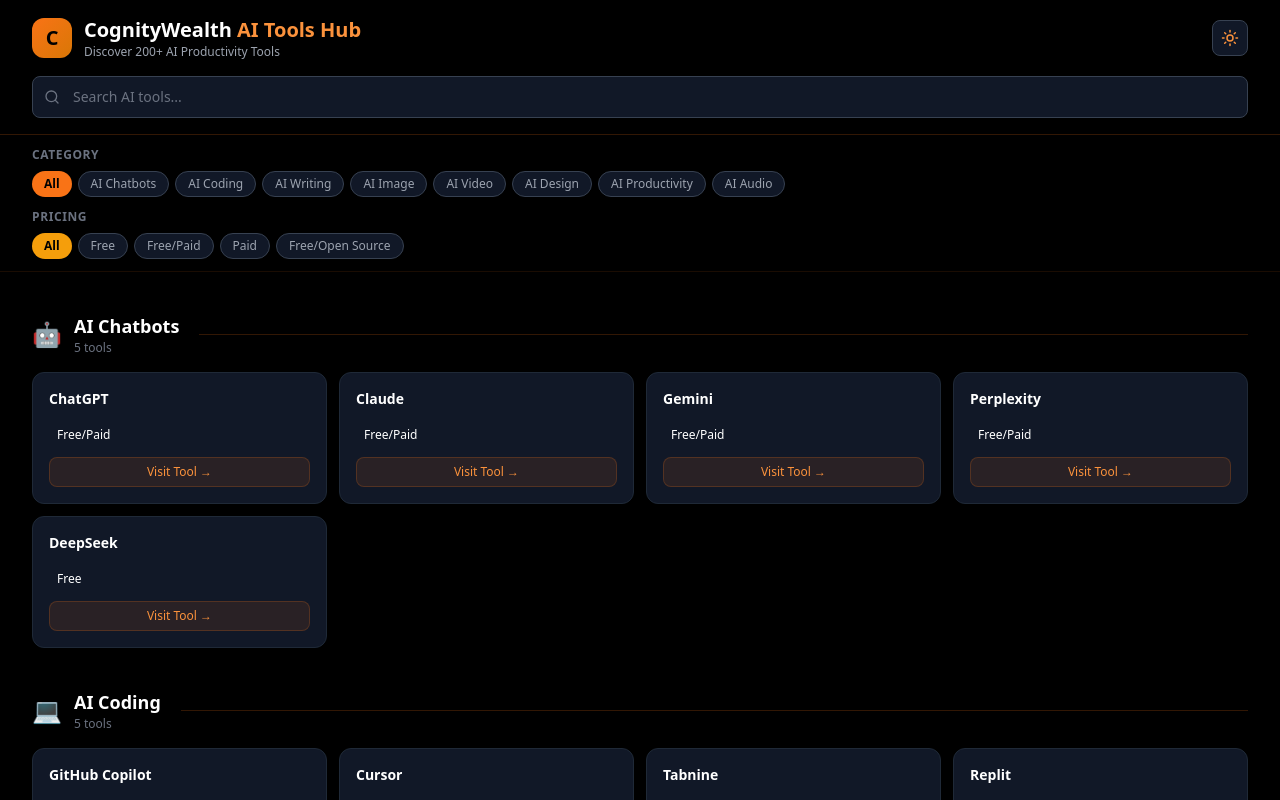
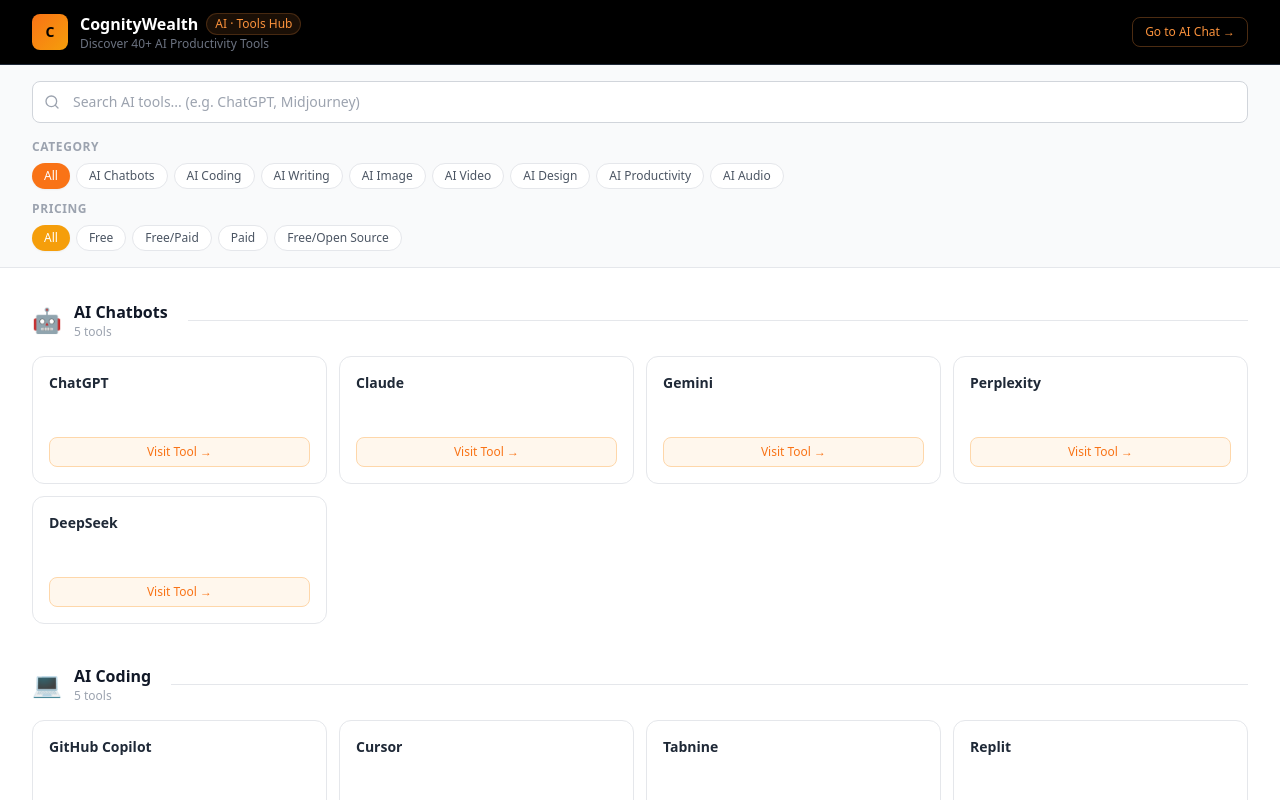
Before and after one commit to cognitywealth-design/ai-tools-hub, a Next.js app: page / in a window 1280 px wide. Shown: the top 800 px of the page. Built offline with nearby package versions, Linux system fonts and the light colour scheme.

Commit message:
Update page.js

```diff
--- a/app/page.js
+++ b/app/page.js
@@ -1,25 +1,16 @@
 'use client';
 
 import { useState, useMemo, useEffect } from 'react';
-import { Search, Moon, Sun } from 'lucide-react';
+import { Search } from 'lucide-react';
 import { TOOLS_DATA, PRICING_BADGES, getAllCategories, getTotalToolCount } from '@/lib/toolsData';
 
 export default function AIToolsHub() {
-  const [darkMode, setDarkMode] = useState(true);
   const [isMounted, setIsMounted] = useState(false);
   const [searchQuery, setSearchQuery] = useState('');
   const [selectedCategory, setSelectedCategory] = useState('All');
   const [selectedPricing, setSelectedPricing] = useState('All');
 
-  useEffect(() => {
-    setIsMounted(true);
-    const saved = localStorage.getItem('ai-tools-hub-darkmode');
-    if (saved !== null) setDarkMode(JSON.parse(saved));
-  }, []);
-
-  useEffect(() => {
-    if (isMounted) localStorage.setItem('ai-tools-hub-darkmode', JSON.stringify(darkMode));
-  }, [darkMode, isMounted]);
+  useEffect(() => { setIsMounted(true); }, []);
 
   const categories = getAllCategories();
 
@@ -48,60 +39,63 @@
     return grouped;
   }, [filteredTools]);
 
-  if (!isMounted) return <div className="min-h-screen bg-black" />;
+  if (!isMounted) return <div className="min-h-screen bg-white" />;
 
   return (
-    <div className={darkMode ? 'dark' : ''}>
-      <div className="min-h-screen bg-black text-white">
+    <div className="min-h-screen bg-white">
 
-        <header className="sticky top-0 z-50 bg-black/90 backdrop-blur-xl border-b border-orange-500/20">
-          <div className="max-w-7xl mx-auto px-4 sm:px-6 lg:px-8 py-4">
-            <div className="flex items-center justify-between gap-4 mb-4">
+      {/* TOP HEADER - Dark like CognityWealth */}
+      <header className="bg-black border-b border-gray-800">
+        <div className="max-w-7xl mx-auto px-4 sm:px-6 lg:px-8 py-3">
+          <div className="flex items-center justify-between gap-4">
             <div className="flex items-center gap-3">
-                <div className="w-10 h-10 rounded-xl bg-gradient-to-br from-orange-500 to-amber-600 flex items-center justify-center text-xl font-bold text-black">C</div>
+              <div className="w-9 h-9 rounded-lg bg-gradient-to-br from-orange-500 to-amber-500 flex items-center justify-center text-black font-bold text-sm">C</div>
               <div>
-                  <h1 className="text-xl font-bold text-white">CognityWealth <span className="text-orange-400">AI Tools Hub</span></h1>
-                  <p className="text-xs text-gray-400">Discover 200+ AI Productivity Tools</p>
+                <div className="flex items-center gap-2">
+                  <span className="text-white font-bold text-base">CognityWealth</span>
+                  <span className="text-orange-400 text-xs font-medium bg-orange-400/10 px-2 py-0.5 rounded-full border border-orange-400/20">AI · Tools Hub</span>
+                </div>
+                <p className="text-gray-500 text-xs">Discover {getTotalToolCount()}+ AI Productivity Tools</p>
               </div>
             </div>
-              <button onClick={() => setDarkMode(!darkMode)} className="p-2 rounded-lg bg-gray-900 hover:bg-gray-800 border border-gray-700 transition-colors">
-                {darkMode ? <Sun size={18} className="text-orange-400" /> : <Moon size={18} className="text-gray-400" />}
-              </button>
-            </div>
-
-            <div className="relative">
-              <Search size={16} className="absolute left-3 top-1/2 -translate-y-1/2 text-gray-500" />
-              <input
-                type="text"
-                placeholder="Search AI tools..."
-                value={searchQuery}
-                onChange={(e) => setSearchQuery(e.target.value)}
-                className="w-full pl-10 pr-4 py-2.5 rounded-lg bg-gray-900 border border-gray-700 focus:border-orange-500 focus:outline-none focus:ring-1 focus:ring-orange-500/30 text-white placeholder-gray-500 text-sm transition-all"
-              />
+            <a href="https://ai.cognitywealth.in" target="_blank" rel="noopener noreferrer" className="text-xs text-orange-400 hover:text-orange-300 border border-orange-400/30 hover:border-orange-400/60 px-3 py-1.5 rounded-lg transition-all">
+              Go to AI Chat →
+            </a>
           </div>
         </div>
       </header>
 
-        <div className="sticky top-24 z-40 bg-black/90 backdrop-blur-xl border-b border-orange-500/10">
-          <div className="max-w-7xl mx-auto px-4 sm:px-6 lg:px-8 py-3">
+      {/* SEARCH + FILTERS - Light background */}
+      <div className="bg-gray-50 border-b border-gray-200 sticky top-0 z-40">
+        <div className="max-w-7xl mx-auto px-4 sm:px-6 lg:px-8 py-4">
+          <div className="relative mb-4">
+            <Search size={16} className="absolute left-3 top-1/2 -translate-y-1/2 text-gray-400" />
+            <input
+              type="text"
+              placeholder="Search AI tools... (e.g. ChatGPT, Midjourney)"
+              value={searchQuery}
+              onChange={(e) => setSearchQuery(e.target.value)}
+              className="w-full pl-10 pr-4 py-2.5 rounded-lg bg-white border border-gray-300 focus:border-orange-500 focus:outline-none focus:ring-2 focus:ring-orange-500/20 text-gray-800 placeholder-gray-400 text-sm transition-all"
+            />
+          </div>
           <div className="space-y-3">
             <div>
-                <p className="text-xs font-semibold text-gray-500 uppercase tracking-wider mb-2">Category</p>
+              <p className="text-xs font-semibold text-gray-400 uppercase tracking-wider mb-2">Category</p>
               <div className="flex flex-wrap gap-1.5">
                 {['All', ...categories].map(cat => (
                   <button key={cat} onClick={() => setSelectedCategory(cat)}
-                      className={`px-3 py-1 rounded-full text-xs font-medium transition-all ${selectedCategory === cat ? 'bg-orange-500 text-black font-semibold' : 'bg-gray-900 text-gray-400 hover:bg-gray-800 border border-gray-700'}`}>
+                    className={`px-3 py-1 rounded-full text-xs font-medium transition-all ${selectedCategory === cat ? 'bg-orange-500 text-white shadow-sm' : 'bg-white text-gray-600 hover:bg-gray-100 border border-gray-200'}`}>
                     {cat}
                   </button>
                 ))}
               </div>
             </div>
             <div>
-                <p className="text-xs font-semibold text-gray-500 uppercase tracking-wider mb-2">Pricing</p>
+              <p className="text-xs font-semibold text-gray-400 uppercase tracking-wider mb-2">Pricing</p>
               <div className="flex flex-wrap gap-1.5">
                 {['All', 'Free', 'Free/Paid', 'Paid', 'Free/Open Source'].map(pricing => (
                   <button key={pricing} onClick={() => setSelectedPricing(pricing)}
-                      className={`px-3 py-1 rounded-full text-xs font-medium transition-all ${selectedPricing === pricing ? 'bg-amber-500 text-black font-semibold' : 'bg-gray-900 text-gray-400 hover:bg-gray-800 border border-gray-700'}`}>
+                    className={`px-3 py-1 rounded-full text-xs font-medium transition-all ${selectedPricing === pricing ? 'bg-amber-500 text-white shadow-sm' : 'bg-white text-gray-600 hover:bg-gray-100 border border-gray-200'}`}>
                     {pricing}
                   </button>
                 ))}
@@ -111,12 +105,13 @@
         </div>
       </div>
 
-        <main className="max-w-7xl mx-auto px-4 sm:px-6 lg:px-8 py-10">
+      {/* MAIN CONTENT */}
+      <main className="max-w-7xl mx-auto px-4 sm:px-6 lg:px-8 py-8">
         {Object.keys(groupedResults).length === 0 ? (
           <div className="flex flex-col items-center justify-center py-20">
             <div className="text-5xl mb-4">🔍</div>
-              <h2 className="text-xl font-bold text-white mb-2">No tools found</h2>
-              <p className="text-gray-500 text-sm text-center">Try adjusting your search or filters.</p>
+            <h2 className="text-xl font-bold text-gray-800 mb-2">No tools found</h2>
+            <p className="text-gray-500 text-sm">Try adjusting your search or filters.</p>
           </div>
         ) : (
           <div className="space-y-10">
@@ -128,24 +123,24 @@
                   <div className="mb-4 flex items-center gap-3">
                     <span className="text-2xl">{categoryData.icon}</span>
                     <div>
-                        <h2 className="text-lg font-bold text-white">{categoryName}</h2>
-                        <p className="text-xs text-gray-500">{tools.length} tools</p>
+                      <h2 className="text-base font-bold text-gray-900">{categoryName}</h2>
+                      <p className="text-xs text-gray-400">{tools.length} tools</p>
                     </div>
-                      <div className="flex-1 h-px bg-orange-500/20 ml-2" />
+                    <div className="flex-1 h-px bg-gray-200 ml-2" />
                   </div>
                   <div className="grid grid-cols-1 sm:grid-cols-2 lg:grid-cols-3 xl:grid-cols-4 gap-3">
                     {tools.map(tool => {
                       const pricingStyle = PRICING_BADGES[tool.pricing] || PRICING_BADGES['Free/Paid'];
                       return (
                         <a key={tool.name} href={tool.url} target="_blank" rel="noopener noreferrer"
-                            className="group p-4 rounded-xl bg-gray-900 border border-gray-800 hover:border-orange-500/50 transition-all duration-200 hover:bg-gray-800">
-                            <div className="flex items-start justify-between mb-3">
-                              <h3 className="font-semibold text-white group-hover:text-orange-400 transition-colors text-sm">{tool.name}</h3>
+                          className="group p-4 rounded-xl bg-white border border-gray-200 hover:border-orange-400 hover:shadow-md transition-all duration-200">
+                          <div className="flex items-center justify-between mb-2">
+                            <h3 className="font-semibold text-gray-800 group-hover:text-orange-500 transition-colors text-sm">{tool.name}</h3>
                           </div>
                           <div className="mb-3">
                             <span className={`inline-block px-2 py-0.5 rounded text-xs font-medium ${pricingStyle.bg} ${pricingStyle.text}`}>{tool.pricing}</span>
                           </div>
-                            <div className="w-full py-1.5 rounded-lg bg-orange-500/10 hover:bg-orange-500/20 border border-orange-500/20 hover:border-orange-500/50 text-orange-400 text-xs font-medium text-center transition-all">
+                          <div className="w-full py-1.5 rounded-lg bg-orange-50 hover:bg-orange-100 border border-orange-200 hover:border-orange-400 text-orange-500 text-xs font-medium text-center transition-all">
                             Visit Tool →
                           </div>
                         </a>
@@ -159,15 +154,15 @@
         )}
       </main>
 
-        <footer className="border-t border-orange-500/10 mt-10">
-          <div className="max-w-7xl mx-auto px-4 sm:px-6 lg:px-8 py-6">
-            <div className="flex flex-col sm:flex-row items-center justify-between gap-3 text-xs text-gray-500">
-              <p>© 2026 <span className="text-orange-400">CognityWealth</span> AI Tools Hub</p>
-              <p>Total Tools: <span className="text-orange-400 font-semibold">{getTotalToolCount()}</span></p>
+      {/* FOOTER */}
+      <footer className="bg-black border-t border-gray-800 mt-10">
+        <div className="max-w-7xl mx-auto px-4 sm:px-6 lg:px-8 py-5">
+          <div className="flex flex-col sm:flex-row items-center justify-between gap-3 text-xs">
+            <p className="text-gray-500">© 2026 <span className="text-orange-400 font-medium">CognityWealth</span> · AI Tools Hub</p>
+            <p className="text-gray-500">Total Tools: <span className="text-orange-400 font-semibold">{getTotalToolCount()}</span></p>
           </div>
         </div>
       </footer>
     </div>
-    </div>
   );
 }
```
Lines whose indentation alone changed are shown as unchanged.
